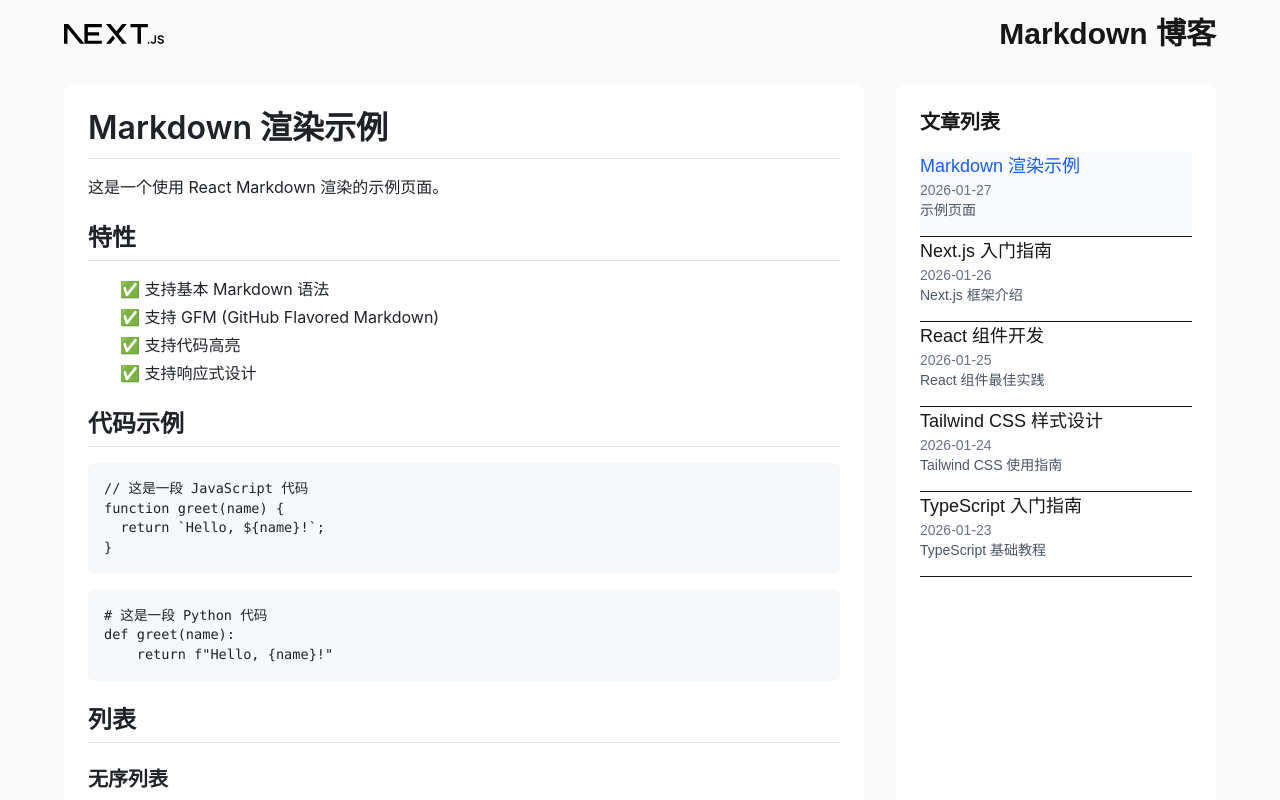
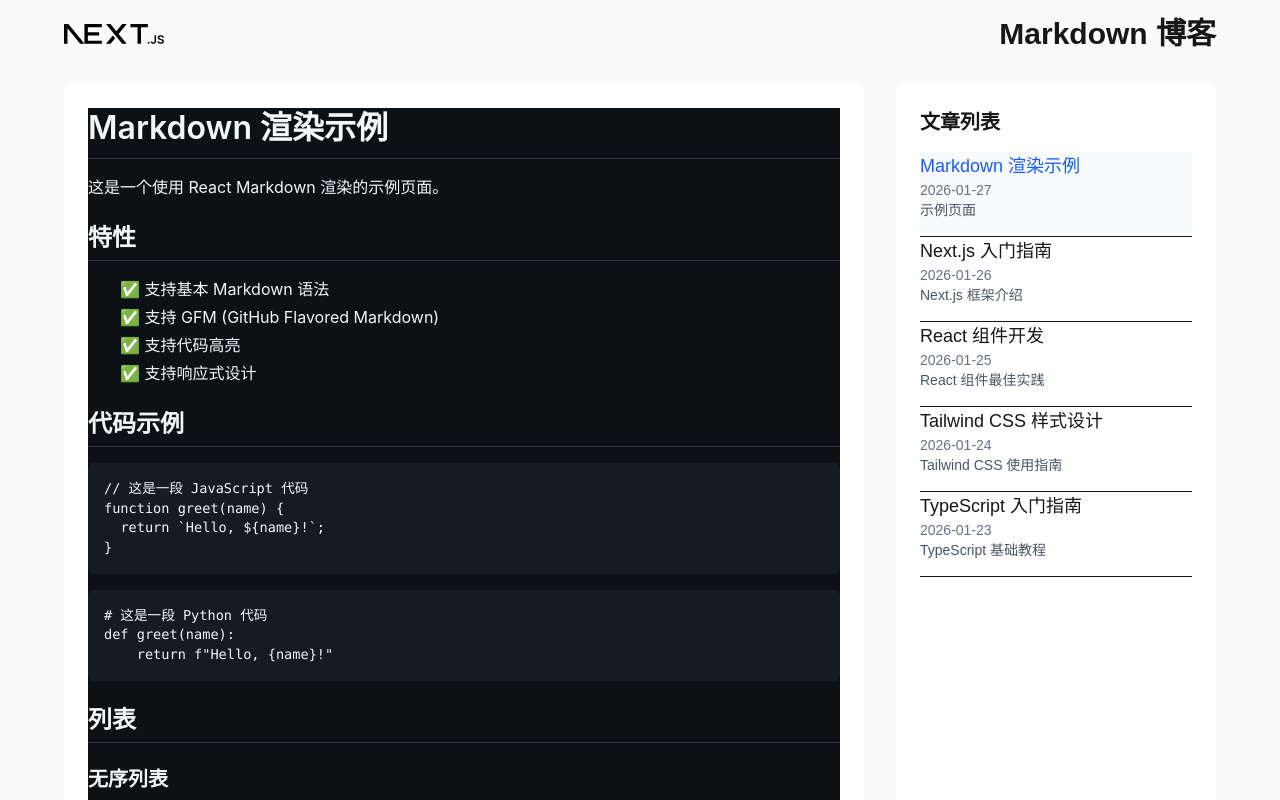
Before and after one commit to fengjutian/interview-question, a Next.js app: page / in a window 1280 px wide. Shown: the top 800 px of the page. Built offline with nearby package versions, Linux system fonts and the light colour scheme.

Commit message:
feat(MarkdownRenderer): 支持主题切换功能
添加暗色和默认主题支持，通过theme属性可切换markdown渲染样式

```diff
--- a/src/components/MarkdownRenderer.tsx
+++ b/src/components/MarkdownRenderer.tsx
@@ -2,15 +2,30 @@
 import ReactMarkdown from 'react-markdown';
 import remarkGfm from 'remark-gfm';
 import rehypeHighlight from 'rehype-highlight';
+import 'github-markdown-css/github-markdown.css';
 import 'github-markdown-css/github-markdown-light.css';
+import 'github-markdown-css/github-markdown-dark.css';
 
 interface MarkdownRendererProps {
   content: string;
+  theme?: 'light' | 'dark' | 'default';
 }
 
-export const MarkdownRenderer: React.FC<MarkdownRendererProps> = ({ content }) => {
+export const MarkdownRenderer: React.FC<MarkdownRendererProps> = ({ content, theme = 'light' }) => {
+  const getThemeClass = () => {
+    switch (theme) {
+      case 'dark':
+        return 'markdown-body github-markdown-dark';
+      case 'default':
+        return 'markdown-body';
+      case 'light':
+      default:
+        return 'markdown-body github-markdown-light';
+    }
+  };
+
   return (
-    <div className="markdown-body w-full overflow-x-auto">
+    <div className={`${getThemeClass()} w-full overflow-x-auto`}>
       <ReactMarkdown
         remarkPlugins={[remarkGfm]}
         rehypePlugins={[rehypeHighlight]}
```
